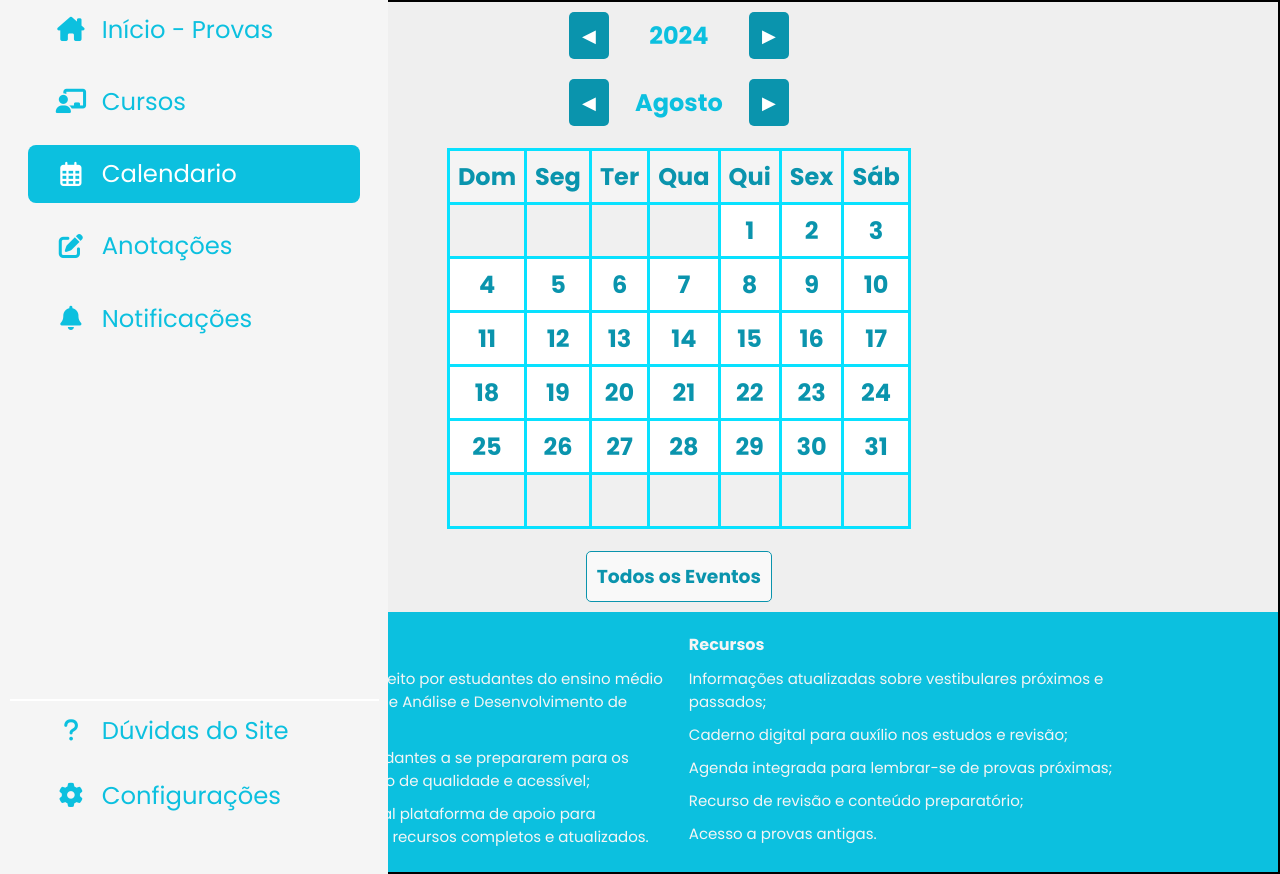
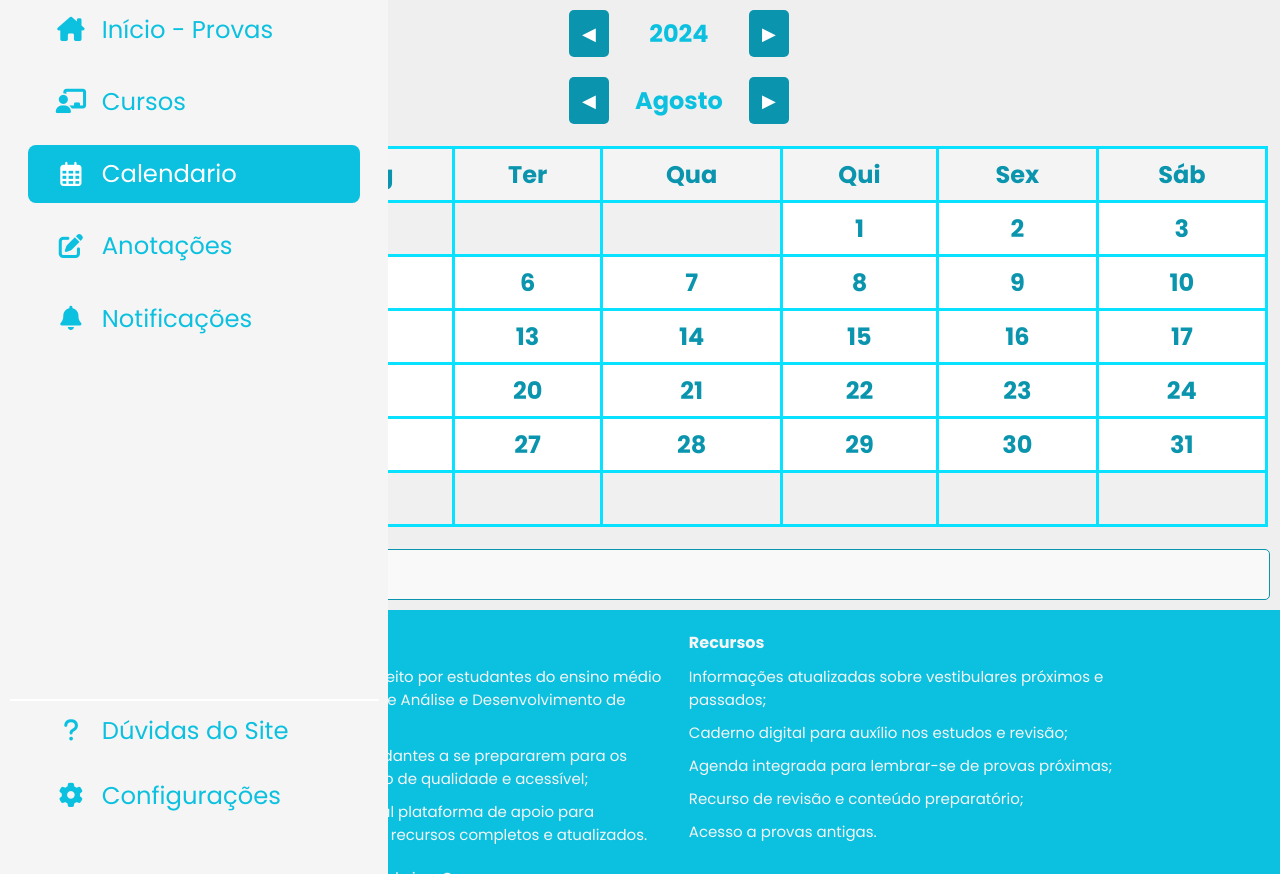
Before and after one commit to Edu2566/ProjetoV, a Flask app: page /calendar in a window 1280 px wide. Shown: the part 97-971 px from the top of the page. Run offline with Flask 3, Linux system fonts and the light colour scheme.

Commit message:
Style: Course Page Alignment

```diff
--- a/routes/courses/static-courses/css/coursesStyle.css
+++ b/routes/courses/static-courses/css/coursesStyle.css
@@ -1,3 +1,7 @@
+main {
+    align-items: center;
+}
+
 .search-bar-container {
     width: 100%;
     text-align: center;
--- a/static/css/sideheader/headerstyle.css
+++ b/static/css/sideheader/headerstyle.css
@@ -189,8 +189,6 @@
     background-color: #EFEFEF;
     overflow-y: auto;
     overflow-x: hidden;
-    align-items: center;
-    border: 2px solid black;
 }
 /* Fim da estilização da tag Main */
 
```
